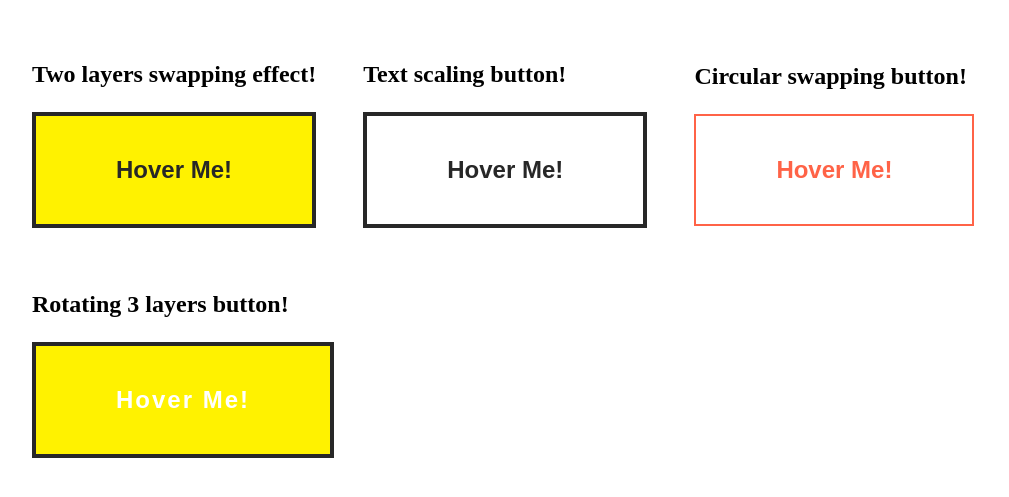
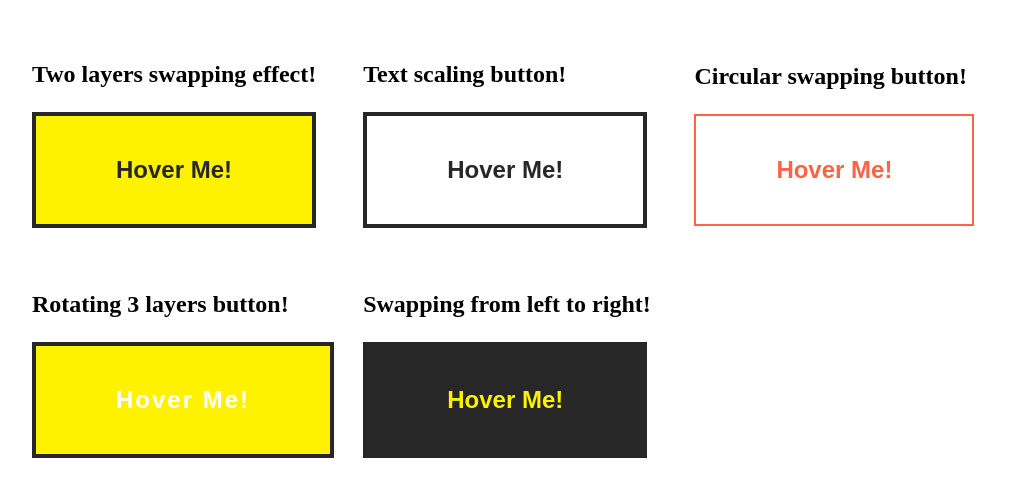
Before and after one commit to sajibcse68/css-advanced-animations, a plain HTML site: page index.html in a window 1280 px wide. Shown: the part 485-982 px from the top of the page, without its empty margins (56-1065 px from the left). Drawn offline with Linux system fonts and the light colour scheme.

Commit message:
Swapping from left to right

```diff
--- a/index.html
+++ b/index.html
@@ -82,6 +82,13 @@
         </a>
       </h2>
 
+      <h2 class="btn-cont">
+        <p>Swapping from left to right!</p>
+        <a href="#" class="btn btn11">
+          Hover Me!
+        </a>
+      </h2>
+
 
     </div>
   </body>
--- a/styles.css
+++ b/styles.css
@@ -269,7 +269,6 @@
   color: var(--white);
   background-color: var(--yellow);
   letter-spacing: 2px;
-  /* overflow: hidden; */
   transition: all 0.5s;
 }
 .btn10:before {
@@ -308,3 +307,52 @@
   transition-delay: 0.5s;
   z-index: 1;
 }
+
+/* Swapping from left to right!  */
+.btn11 {
+  position: relative;
+  color: transparent;
+  overflow: hidden;
+}
+.btn11:before {
+  content: 'Hover Me!';
+  position: absolute;
+  top: 0;
+  left: 0;
+  width: 100%;
+  height: 100%;
+  color: var(--yellow);
+  background-color: var(--black);
+  transition: all 0.5s;
+  display: flex;
+  justify-content: center;
+  align-items: center;
+  z-index: 1;
+}
+.btn11:hover:before {
+  left: 100%;
+  transform: scale(0) rotateY(360deg);
+  opacity: 0;
+}
+.btn11:after {
+  content: 'Hover Me!';
+  position: absolute;
+  top: 0;
+  left: -100%;
+  width: 100%;
+  height: 100%;
+  color: var(--yellow);
+  background-color: var(--black);
+  transition: all 0.5s;
+  display: flex;
+  justify-content: center;
+  align-items: center;
+  transform: scale(0) rotateY(0deg);
+  transform-origin: top;
+  opacity: 0;
+}
+.btn11:hover:after {
+  opacity: 1;
+  left: 0;
+  transform: scale(1) rotateY(360deg);
+}
```
